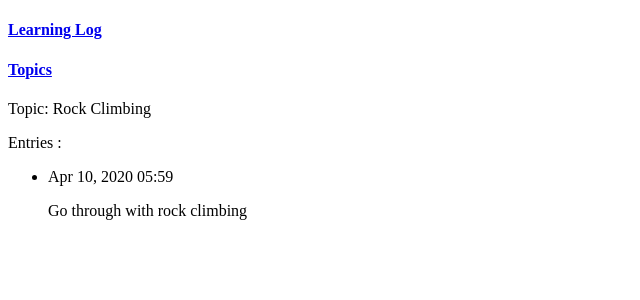
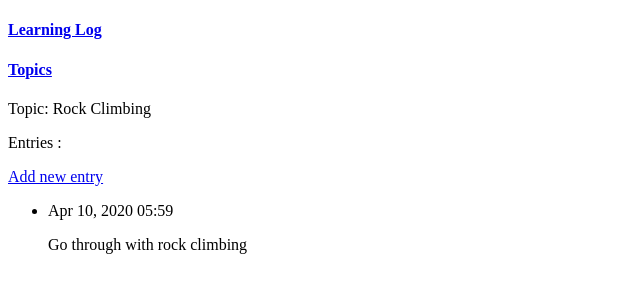
Before and after one commit to Mohammadhussain257/learning_log, a Django app: page /topics/1/ in a window 1280 px wide. Shown: the top 300 px of the page, without its empty margins (0-640 px from the left). Run offline with Django 3.2, Linux system fonts and the light colour scheme; data comes from the database, SQL or seed files in the repository; both versions use the stored data as it was after the commit.

Commit message:
add new entry to particular topic

```diff
--- a/learning_logs/urls.py
+++ b/learning_logs/urls.py
@@ -11,4 +11,8 @@ urlpatterns = [
     path('topic/', views.topics, name='topics'),
     # Details page for a single topic
     path('topics/<int:topic_id>/', views.topic, name='topic'),
+    # Page for adding a new topic
+    path('new_topic/', views.new_topic, name='new_topic'),
+    # Page for adding a new entry
+    path('new_entry/<int:topic_id>/', views.new_entry, name='new_entry'),
 ]
--- a/learning_logs/views.py
+++ b/learning_logs/views.py
@@ -1,5 +1,6 @@
-from django.shortcuts import render
+from django.shortcuts import render, redirect
 from .models import Topic
+from .forms import TopicForm, EntryForm
 
 
 # Create your views here.
@@ -21,3 +22,40 @@ def topic(request, topic_id):
     entries = topic.entry_set.order_by('-date_added')
     context = {'topic': topic, 'entries': entries}
     return render(request, 'topic.html', context)
+
+
+def new_topic(request):
+    """Add a new topic"""
+    if request.method != 'POST':
+        # No data submitted; create a blank form
+        form = TopicForm()
+    else:
+        # POST data submitted; process data
+        form = TopicForm(data=request.POST)
+        if form.is_valid():
+            form.save()
+            return redirect('learning_logs:topics')
+    # Display a blank or invalid form
+    context = {'form': form}
+    return render(request, 'new_topic.html', context)
+
+
+def new_entry(request, topic_id):
+    """Add a new entry for a particular topic"""
+    topic = Topic.objects.get(id=topic_id)
+
+    if request.method != 'POST':
+        # No data submitted; create a blank form
+        form = EntryForm()
+    else:
+        # POST data submitted; process data
+        form = EntryForm(data=request.POST)
+        if form.is_valid():
+            new_entry = form.save(commit=False)
+            new_entry.topic = topic
+            new_entry.save()
+            return redirect('learning_logs:topic', topic_id=topic_id)
+
+    # Display a blank or invalid form
+    context = {'topic':topic, 'form': form}
+    return render(request, 'new_entry.html', context)
--- a/templates/topic.html
+++ b/templates/topic.html
@@ -3,6 +3,9 @@
 {% block content %}
     <p>Topic: {{ topic }}</p>
     <p>Entries : </p>
+    <p>
+        <a href="{% url 'learning_logs:new_entry' topic.id %}">Add new entry</a>
+    </p>
     <ul>
     {% for entry in entries %}
         <li>
@@ -12,6 +15,5 @@
         {% empty %}
             <li>There are no entries for this topic yet.</li>
     {% endfor %}
-
     </ul>
 {% endblock content %}
--- a/templates/topics.html
+++ b/templates/topics.html
@@ -10,4 +10,5 @@
         <li>No Topics have been added yet</li>
     {% endfor %}
     </ul>
+    <a href="{% url 'learning_logs:new_topic' %}">Add a new topic</a>
 {% endblock %}
```
Also changed, not shown: learning_logs/forms.py (added, +19 -0 lines), templates/new_entry.html (added, +10 -0 lines), templates/new_topic.html (added, +9 -0 lines), db.sqlite3.
